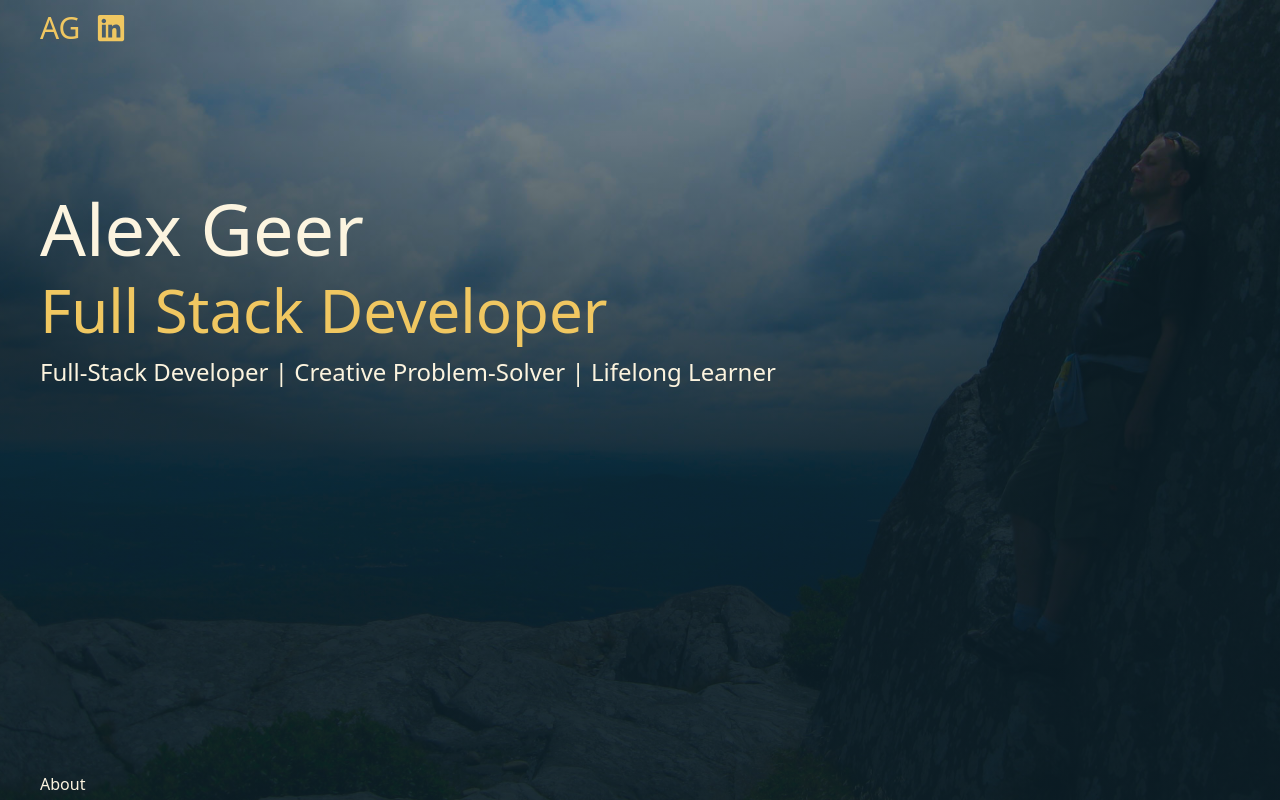
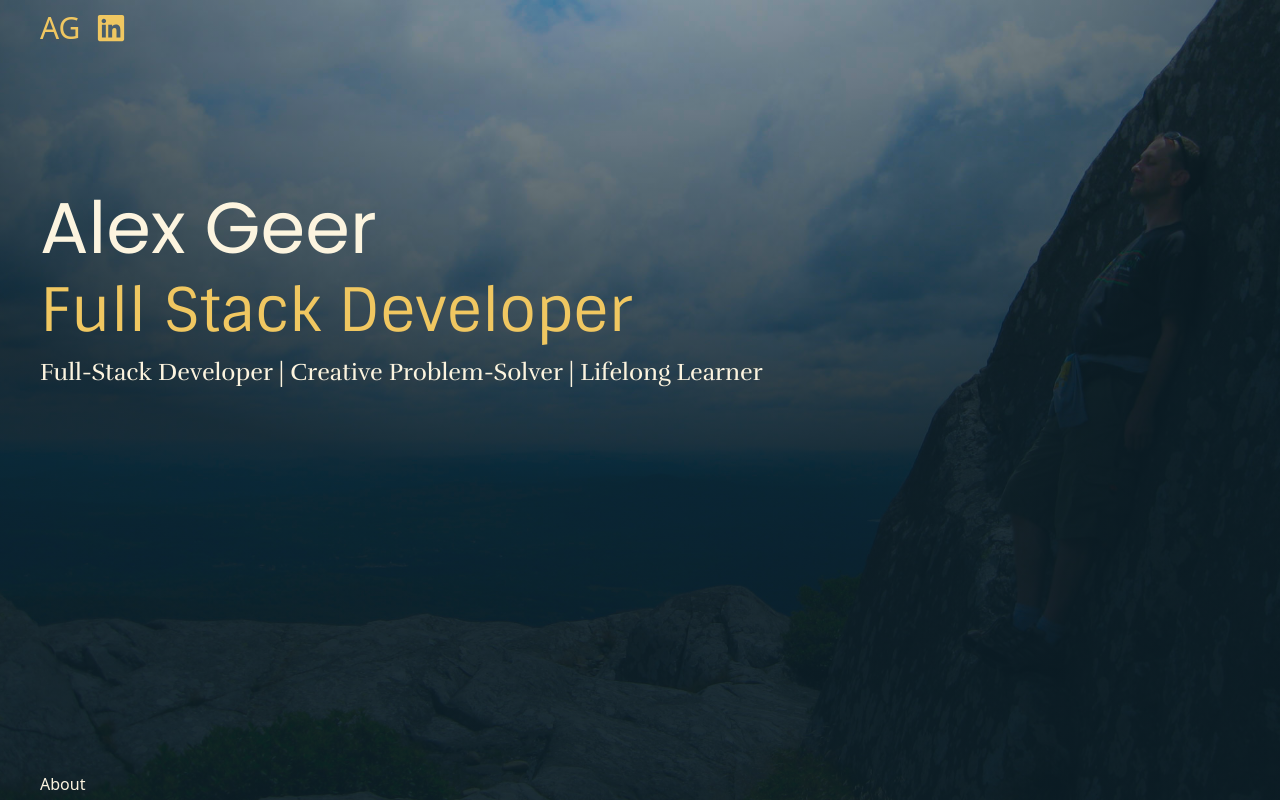
Before and after one commit to agDesignz/portfolio_2, a React (Vite) app: page / in a window 1280 px wide. Shown: the top 800 px of the page. Built offline with nearby package versions, Linux system fonts and the light colour scheme.

Commit message:
tried out poppins, sintony, rufina

```diff
--- /dev/null
+++ b/src/assets/styles/base/_typography.css
@@ -0,0 +1,9 @@
+@layer base {
+  p {
+    @apply font-poppins;
+  }
+
+  h2 {
+    @apply font-sintony;
+  }
+}
--- a/src/assets/styles/components/_section.css
+++ b/src/assets/styles/components/_section.css
@@ -6,7 +6,7 @@
       border: none;
     }
     &__title {
-      @apply text-4xl text-saffron-500 font-bold border-b-2 inline border-cocoa-300;
+      @apply text-4xl font-poppins font-bold text-saffron-500 border-b-2 inline border-cocoa-300;
     }
     &--full-h {
       @apply min-h-screen;
--- a/src/assets/styles/styles.css
+++ b/src/assets/styles/styles.css
@@ -1,4 +1,5 @@
 /* @import "base/_global.css"; */
+@import "base/_typography.css";
 
 @import "components/_background.css";
 @import "components/_link.css";
--- a/src/components/Hero.jsx
+++ b/src/components/Hero.jsx
@@ -2,14 +2,14 @@ const Hero = () => {
   return (
     <section className="page-section page-section--border page-section--full-h">
       <div className="flex flex-col gap-4 w-full">
-        <h1 className="text-4xl sm:text-7xl">Alex Geer</h1>
+        <h1 className="text-4xl sm:text-7xl font-poppins">Alex Geer</h1>
         <h2 className="text-3xl sm:text-6xl text-saffron-500">
           Full Stack Developer
         </h2>
         {/* <p className="text-2xl">I dream. I create. I bring stories to life.</p> */}
-        <p className="text-2xl">
+        <h3 className="text-2xl font-rufina">
           Full-Stack Developer | Creative Problem-Solver | Lifelong Learner
-        </p>
+        </h3>
       </div>
     </section>
   );
--- a/src/index.css
+++ b/src/index.css
@@ -2,3 +2,52 @@
 @tailwind base;
 @tailwind components;
 @tailwind utilities;
+
+@font-face {
+  font-family: "Poppins";
+  src: url("./assets/fonts/Poppins/Poppins-Regular.ttf") format("truetype");
+  font-weight: 400;
+  font-style: normal;
+}
+
+@font-face {
+  font-family: "Poppins";
+  src: url("./assets/fonts/Poppins/Poppins-Bold.ttf") format("truetype");
+  font-weight: 700;
+  font-style: normal;
+}
+
+@font-face {
+  font-family: "Poppins";
+  src: url("./assets/fonts/Poppins/Poppins-Italic.ttf") format("truetype");
+  font-weight: 400;
+  font-style: italic;
+}
+
+@font-face {
+  font-family: "Rufina";
+  src: url("./assets/fonts/Rufina/Rufina-Regular.ttf") format("truetype");
+  font-weight: 400;
+  font-style: normal;
+}
+
+@font-face {
+  font-family: "Rufina";
+  src: url("./assets/fonts/Rufina/Rufina-Bold.ttf") format("truetype");
+  font-weight: 700;
+  font-style: normal;
+}
+
+@font-face {
+  font-family: "Sintony";
+  src: url("./assets/fonts/Sintony/Sintony-Regular.ttf") format("truetype");
+  font-weight: 400;
+  font-style: normal;
+}
+
+@font-face {
+  font-family: "Sintony";
+  src: url("./assets/fonts/Sintony/Sintony-Bold.ttf") format("truetype");
+  font-weight: 700;
+  font-style: normal;
+}
--- a/tailwind.config.js
+++ b/tailwind.config.js
@@ -23,6 +23,11 @@ export default {
       // => @media (min-width: 1536px) { ... }
     },
     extend: {
+      fontFamily: {
+        poppins: ["Poppins", "sans-serif"],
+        rufina: ["Rufina", "serif"],
+        sintony: ["Sintony", "sans-serif"],
+      },
       colors: {
         syracuse_red: {
           DEFAULT: "#cc4400",
```
